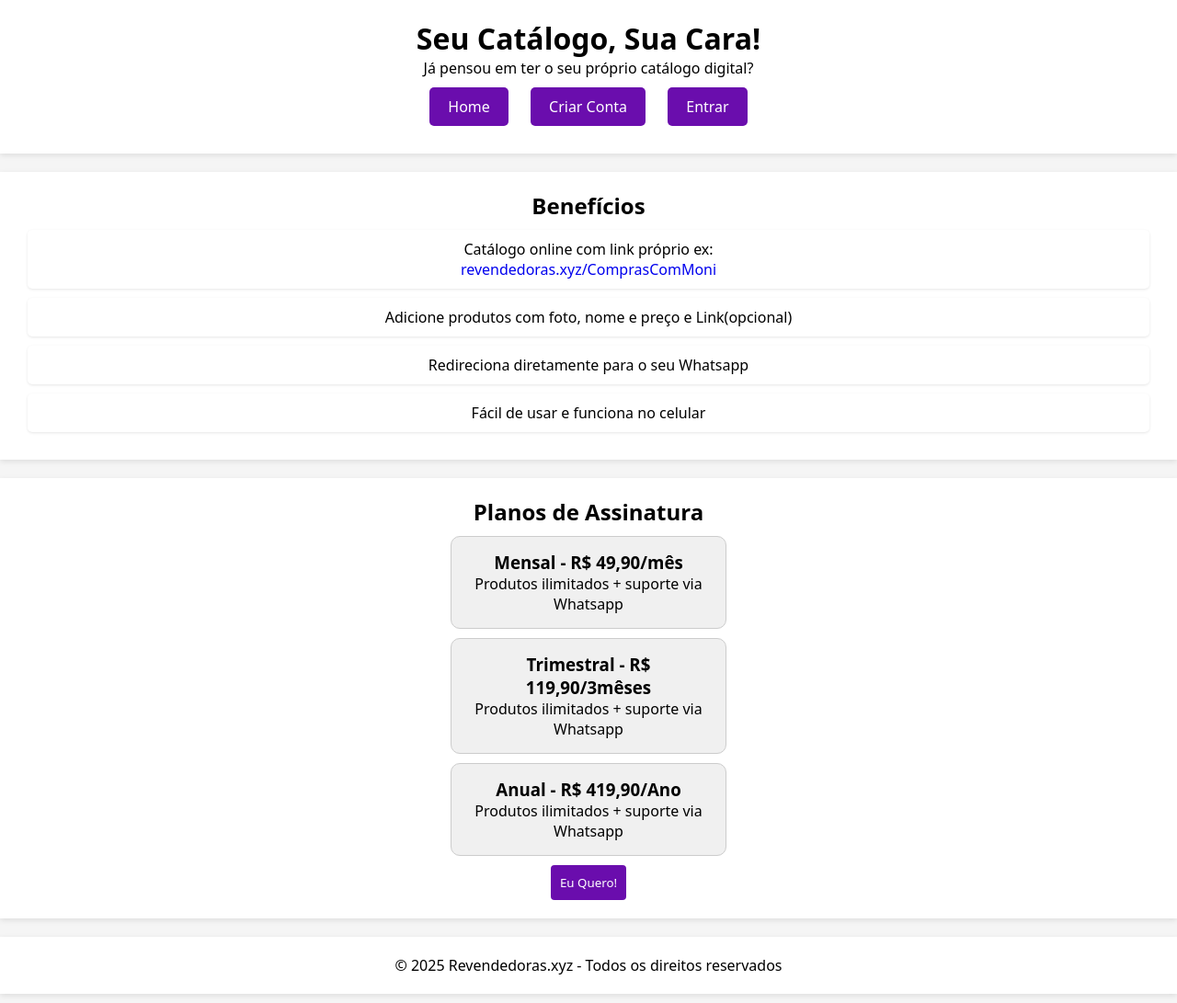
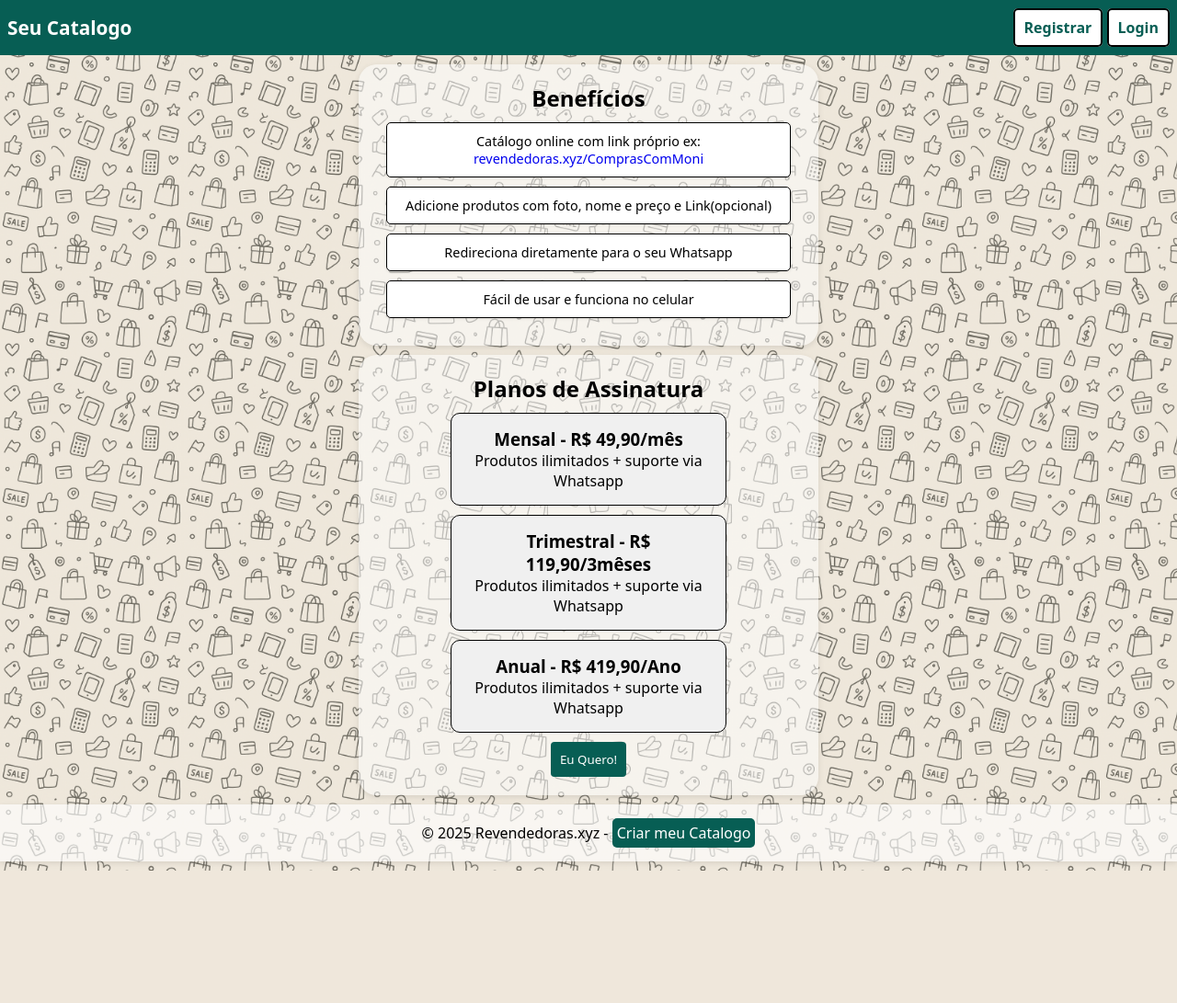
Before and after one commit to Tavihh/Site-Revendedoras, a Node server app: page / in a window 1280 px wide. Shown: the whole page at 92% size. After the commit the page ends 947 px from the top, so only its background shows below. Run offline with Node 20, Linux system fonts and the light colour scheme; some libraries are stand-ins or nearby versions.

Commit message:
melhorei todo o layout

```diff
--- a/src/public/css/home/index.css
+++ b/src/public/css/home/index.css
@@ -1,8 +1,11 @@
 section {
   padding: 20px;
   margin-bottom: 20px;
-  background: white;
+  background: rgba(255, 255, 255, 0.521);
   box-shadow: 0 2px 6px rgba(0, 0, 0, 0.1);
+  width: 500px;
+  border-radius: 20px;
+  margin: 10px auto;
 }
 
 form {
@@ -20,14 +23,19 @@ input, textarea, button {
 }
 
 button {
-  background-color: #6a0dad;
+  background-color: #075E54;
   color: white;
   cursor: pointer;
   border: none;
 }
 
+button:hover {
+  background-color: #25D366;
+  color: white;
+}
+
 .plan {
-  border: 1px solid #ccc;
+  border: 1px solid black;
   border-radius: 10px;
   margin: 10px auto;
   padding: 15px;
@@ -42,6 +50,8 @@ ul {
 
 li {
   background: #fff;
+  border: 1px solid black;
+  font-size: 0.9em;
   padding: 10px;
   margin: 10px;
   border-radius: 5px;
--- a/src/public/css/layouts/admin.css
+++ b/src/public/css/layouts/admin.css
@@ -10,6 +10,8 @@ body {
     justify-content: space-between;
     height: 100vh;
     flex-direction: column;
+    background: black url('/img/background.png') repeat fixed;
+    background-size: 200px;
 }
 
 header {
--- a/src/public/css/layouts/main.css
+++ b/src/public/css/layouts/main.css
@@ -16,9 +16,11 @@ body {
   justify-content: space-between;
   min-height: 100vh;
   flex-direction: column;
+  background: black url('/img/background.png') repeat fixed;
+  background-size: 200px;
 }
 
-header {
+/* header {
   padding: 20px;
   margin-bottom: 20px;
   background: white;
@@ -33,20 +35,37 @@ header {
   color: white;
   text-decoration: none;
   border-radius: 5px;
+} */
+
+header {
+  color: white;
+  height: 60px;
+  padding: 0px 8px;
+  align-items: center;
+  display: flex;
+  justify-content: space-between;
+  background-color: #075E54;
 }
 
-main {
+header h1 {
+  font-size: 1.3em;
+}
+
+.btn {
+  color: #DCF8C6;
+  font-weight: 600;
+  padding: 8px 10px;
+  background: #fff;
+  color: #075E54;
+  border-radius: 5px;
+  border: 2px solid black;
+}
+
+.btn:hover {
+  background-color: #25D366;
+  color: white;
+}
+
+main{
   flex: auto;
 }
-
-@media screen and (max-width:600px) {
-  header {
-    padding: 20px 15px;
-  }
-  header h1 {
-    font-size: 1.5em;
-  }
-  .btn {
-      margin: 10px 2.5px;
-  }
-}
--- a/src/public/css/partials/footer.css
+++ b/src/public/css/partials/footer.css
@@ -1,7 +1,20 @@
 footer {
     padding: 20px;
     margin-bottom: 10px;
-    background: white;
+    background: rgba(255, 255, 255, 0.644);
+    text-align: center;
     box-shadow: 0 2px 6px rgba(0, 0, 0, 0.1);
+}
 
+.button-home {
+    background-color: #075E54;
+    text-decoration: none;
+    color: white;
+    border-radius: 5px;
+    padding: 5px;
+    transition: opacity 0.4s;
 }
+
+.button-home:hover{
+    opacity: 0.8;
+}
--- a/src/public/css/revendedora/painel.css
+++ b/src/public/css/revendedora/painel.css
@@ -23,12 +23,15 @@ table {
     border-collapse: collapse;
     background-color: white;
     box-shadow: 0 0 5px #ccc;
+    border: 1px solid black;
 }
 
 th {
     border: 1px solid #ddd;
     text-align: left;
     padding: 12px;
+    position: sticky;
+    top: 0px;
 }
 
 td {
--- a/src/views/layouts/main.handlebars
+++ b/src/views/layouts/main.handlebars
@@ -7,13 +7,14 @@
   <link rel="stylesheet" href="/css/layouts/main.css">
 </head>
 <body>
-  <header>
-    <h1>Seu Catálogo, Sua Cara!</h1>
-    <p>Já pensou em ter o seu próprio catálogo digital?</p>
-    <a href="/" class="btn">Home</a>
-    <a href="/registrar" class="btn">Criar Conta</a>
-    <a href="/login" class="btn">Entrar</a>
-  </header>
+<header>
+  <h1>Seu Catalogo</h1>
+
+  <nav>
+    <a href="/registrar" class="btn">Registrar</a>
+    <a href="/login" class="btn">Login</a>
+  </nav>
+</header>
   {{>_message}}
 <main>
   {{{body}}}
--- a/src/views/layouts/revendedora.handlebars
+++ b/src/views/layouts/revendedora.handlebars
@@ -36,4 +36,9 @@
         }
     </script>
 </body>
+<script>
+        const header = document.getElementsByTagName('header')[0]
+
+    header.style.backgroundColor = '{{catalogo.corFundo}}';
+</script>
 </html>
--- a/src/views/partials/_footer.handlebars
+++ b/src/views/partials/_footer.handlebars
@@ -1,5 +1,5 @@
 <link rel="stylesheet" href="/css/partials/footer.css">
 
 <footer>
-    <p>&copy; 2025 Revendedoras.xyz - Todos os direitos reservados</p>
+    <p>&copy; 2025 Revendedoras.xyz - <a href="/" class="button-home">Criar meu Catalogo</a></p>
 </footer>
```
Also changed, not shown: src/public/css/home/catalogo.css (+4 -3 lines), src/public/css/home/form.css (+11 -3 lines), src/public/css/layouts/revendedora.css (+31 -4 lines), src/public/img/background.png (added), 1 other file.
